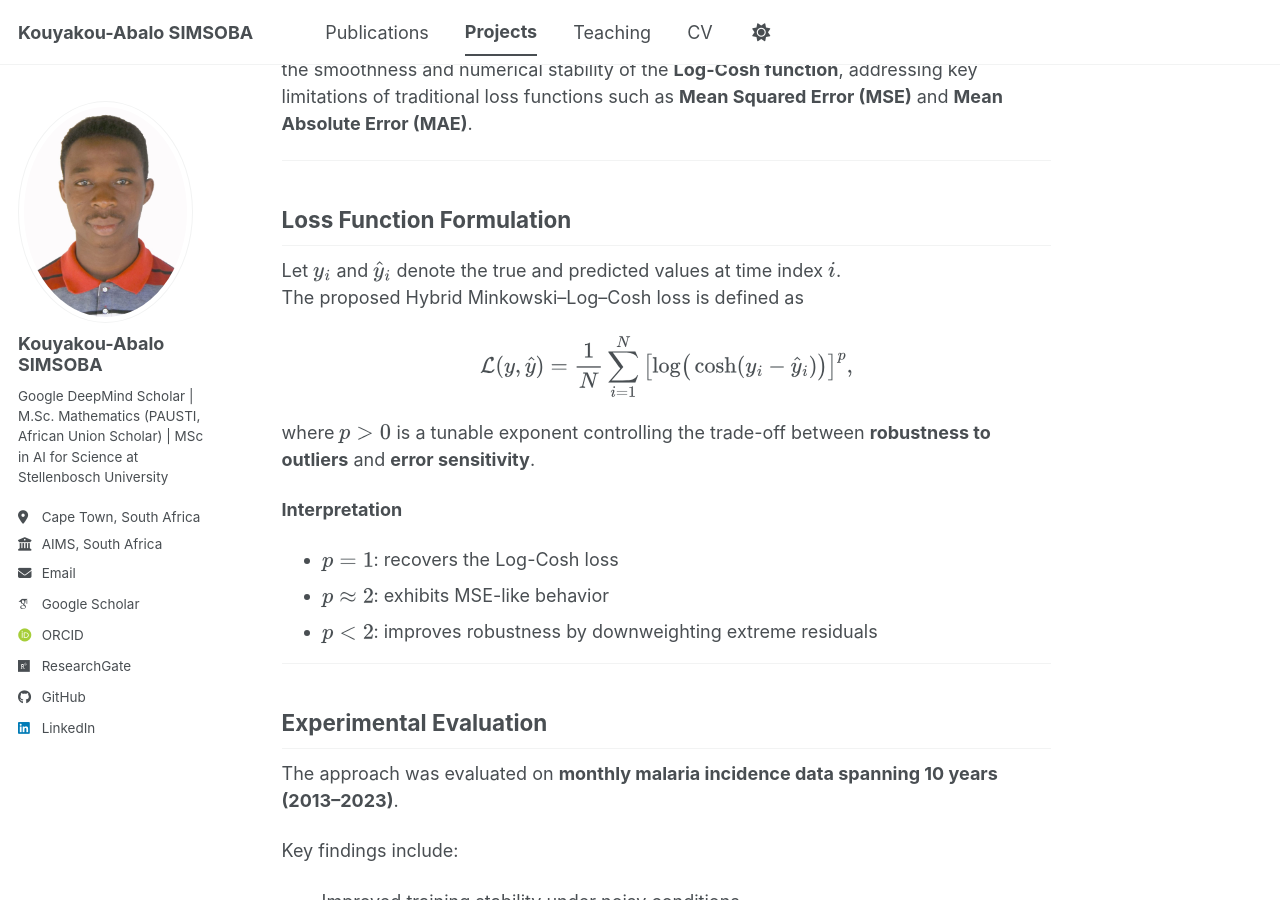
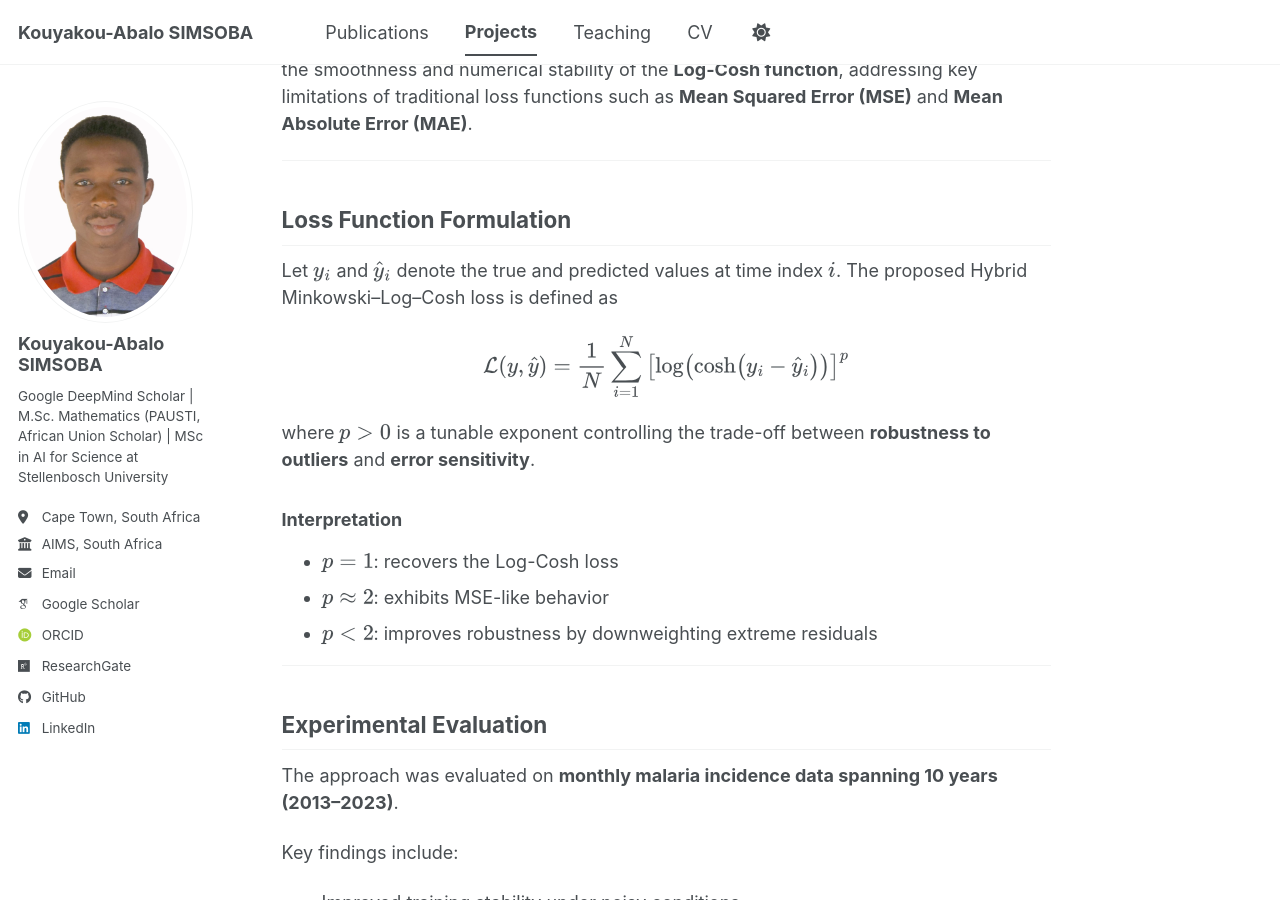
Before and after one commit to simsoba-research/simsoba-research.github.io, a Jekyll site: the page built from _talks/2012-03-01-talk-1.md, in a window 1280 px wide and 900 px high, scrolled down 301 px. Built offline with Jekyll 4.4.1, drawn with Linux system fonts in a browser that asks for light colours; some web fonts are replaced; a script bundle is joined from its source files by our own code; library files that are not in the unit come from our copies.

Commit message:
Update 2012-03-01-talk-1.md

```diff
--- a/_talks/2012-03-01-talk-1.md
+++ b/_talks/2012-03-01-talk-1.md
@@ -21,15 +21,13 @@ Let $y_i$ and $\hat{y}_i$ denote the true and predicted values at time index $i$
 The proposed Hybrid Minkowski–Log–Cosh loss is defined as
 
 $$
-\mathcal{L}(y,\hat{y})
-=
-\frac{1}{N}\sum_{i=1}^{N}
-\left[\log\!\big(\cosh(y_i - \hat{y}_i)\big)\right]^p,
+\mathcal{L}(y,\hat{y}) = \frac{1}{N}\sum_{i=1}^{N}
+\left[\log\!\left(\cosh\!\left(y_i - \hat{y}_i\right)\right)\right]^p
 $$
 
 where $p > 0$ is a tunable exponent controlling the trade-off between **robustness to outliers** and **error sensitivity**.
 
-**Interpretation**
+### Interpretation
 - $p = 1$: recovers the Log-Cosh loss
 - $p \approx 2$: exhibits MSE-like behavior
 - $p < 2$: improves robustness by downweighting extreme residuals
```
